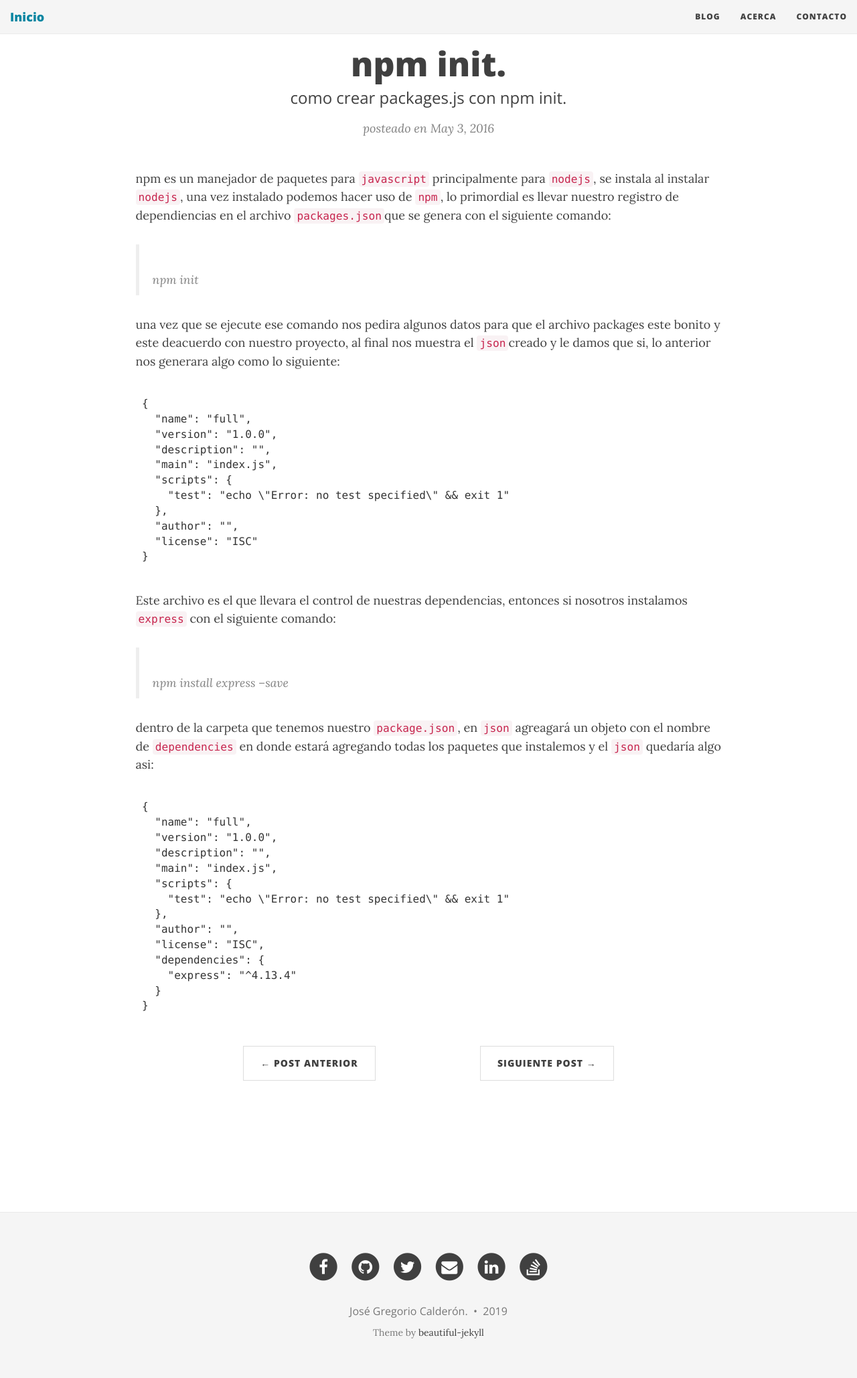
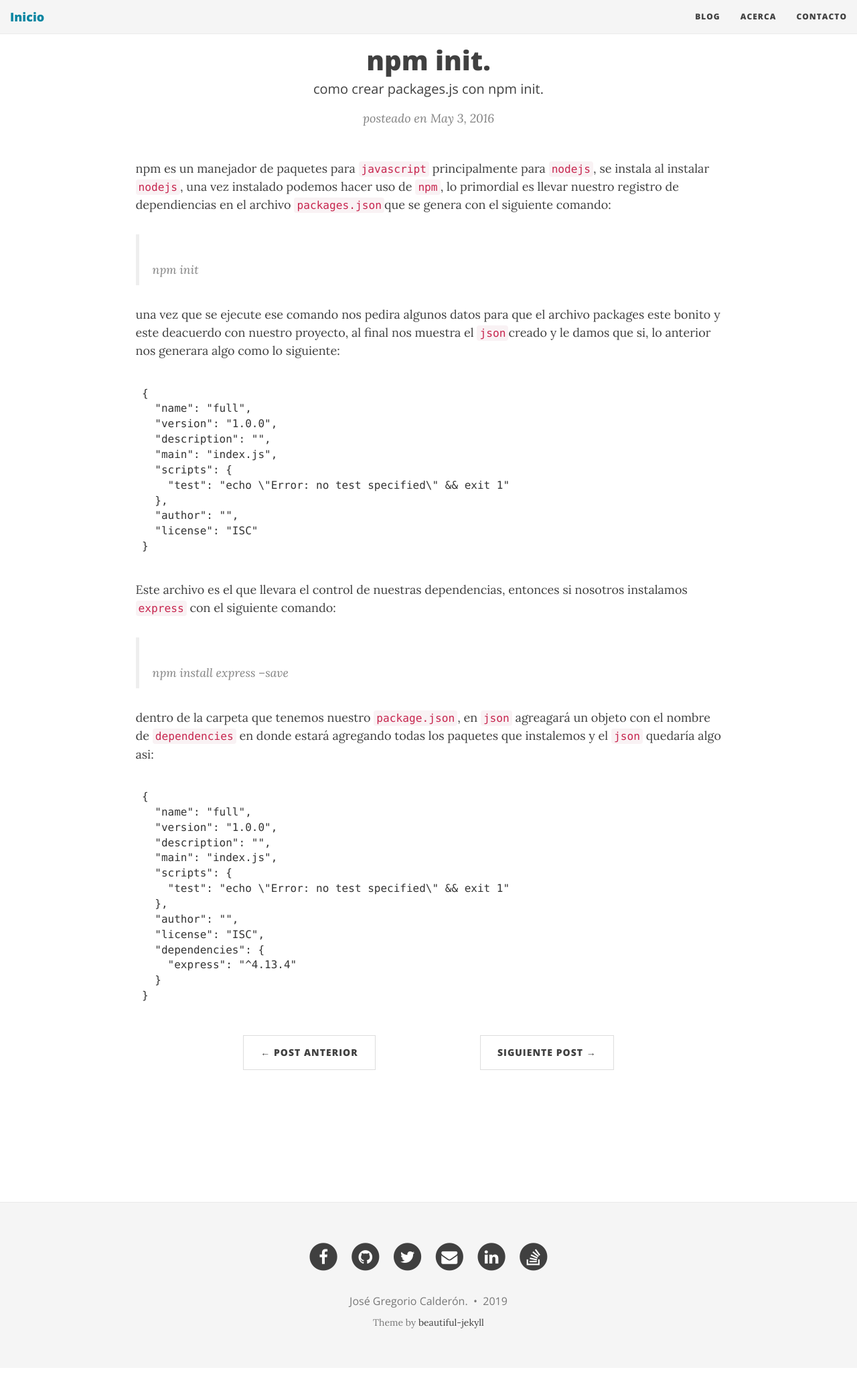
Before and after one commit to josegoyo/josegoyo.github.io, a Jekyll site: the page built from _posts/2016-05-03-npm-init.md, in a window 1280 px wide. Shown: the whole page at 67% size. Built offline with Jekyll 4.4.1, drawn with Linux system fonts in a browser that asks for light colours; nearby versions of some CDN libraries; comment, search, counter and statistics services are not loaded.

Commit message:
Update main.css

```diff
--- a/css/main.css
+++ b/css/main.css
@@ -341,17 +341,18 @@ header.header-page .page-heading .page-subheading {
 
 header.header-post .post-heading .post-subheading {
   margin-bottom: 20px;
+  font-size: 20px;
 }
 
 @media only screen and (min-width: 768px) {
   header.header-post .post-heading h1 {
-    font-size: 50px;
+    font-size: 40px;
   }
 }
 
 @media only screen and (min-width: 768px) {
   header.header-page .page-heading h1 {
-    font-size: 80px;
+    /*font-size: 80px;*/
   }
 }
 
```
